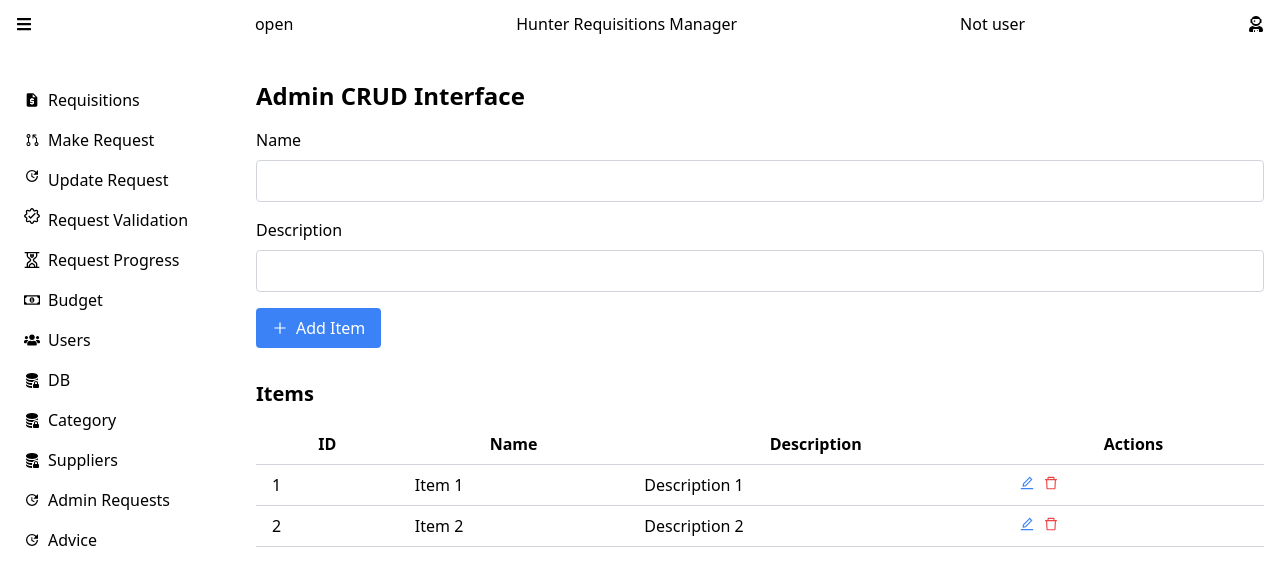
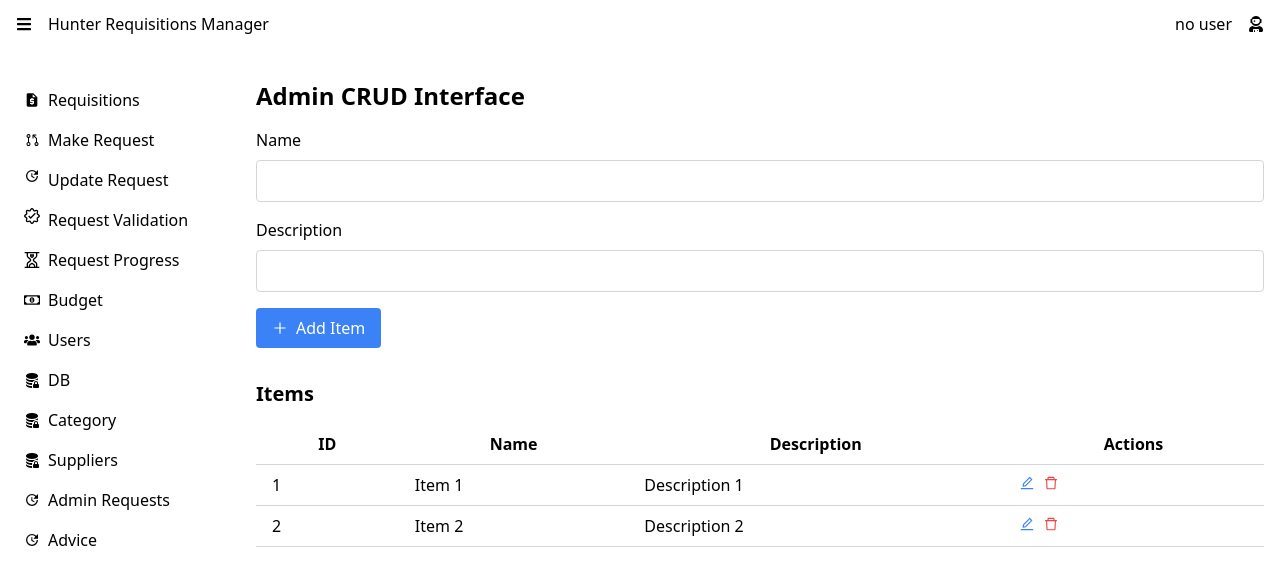
Before and after one commit to Vented5/HunterReequisitionsManager-Front, a Next.js app: page /Admin in a window 1280 px wide. Shown: the top 586 px of the page. Built offline with nearby package versions, Linux system fonts and the light colour scheme; no server answers; sample sign-in values are in the browser's storage.

Commit message:
Fix 8 - Sidebar show/hide button fixed

```diff
--- a/app/Account/page.jsx
+++ b/app/Account/page.jsx
@@ -26,9 +26,6 @@ const Account = () => {
   const [newImage, setNewImage] = useState(null);
 
   useEffect(() => {
-    if(!Cookies.get('auth_token')){
-      router.push('/Login')
-    }
     // Simulate fetching user details from an API
     const fetchUserDetails = async () => {
       // Replace with actual API call
--- a/components/NavBar.jsx
+++ b/components/NavBar.jsx
@@ -41,14 +41,15 @@ function NavBar() {
 
     return (
         <div className="bg-white flex justify-between items-center px-4 h-12 mb-4 relative">
+            <div className="flex space-x-4">
               <button onClick={() => setToggle(!toggle)}>
                   <FaBars className="cursor-pointer" />
               </button>
-            {toggle ? 'open' : 'closed'}
               <h1>Hunter Requisitions Manager</h1>
-            { user ? user.name : 'Not user' }
-            <div className="relative">
-        <div onClick={() => setDropdown(!dropdown)} className="cursor-pointer">
+            </div>
+            <div className="relative flex space-x-4">
+              <h1>{ user ? user.name : 'no user' }</h1>
+              <div onClick={() => setDropdown(!dropdown)} className="cursor-pointer mt-1">
                 <FaUserAstronaut />
               </div>
               {dropdown&& (
@@ -59,11 +60,8 @@ function NavBar() {
                         Account
                       </Link>
                     </li>
-              <li
-                onClick={logout}
-                className="px-4 py-2 cursor-pointer hover:bg-gray-100"
-              >
-                <IoIosLogOut />
+                    <li onClick={logout} className="px-4 py-2 cursor-pointer hover:bg-gray-100">
+                      <IoIosLogOut/>
                     </li>
                   </ul>
                 </div>
--- a/components/SideBar.jsx
+++ b/components/SideBar.jsx
@@ -20,11 +20,9 @@ function SideBar() {
       router.push('/Users')
     }
     return (
-        <div className="flex justify-start itmes-start">
+        <div className={`flex justify-start itmes-start ${ toggle ? "w-60" : "hidden"}`}>
         <aside
-          className={`bg-white rounded-lg overflow-hideen transition-all  ${
-            toggle ? "w-60 p-4" : "w-0"
-          }lg:w-60 lg:p-4`}
+          className={`bg-white rounded-lg overflow-hideen transition-all p-4 lg:w-60 lg:p-4`}
         >
           <ul>
             <li className=" hover:bg-blue-200 hover:text-blue-800-rounded-px5 ">
```
Lines whose indentation alone changed are shown as unchanged.
